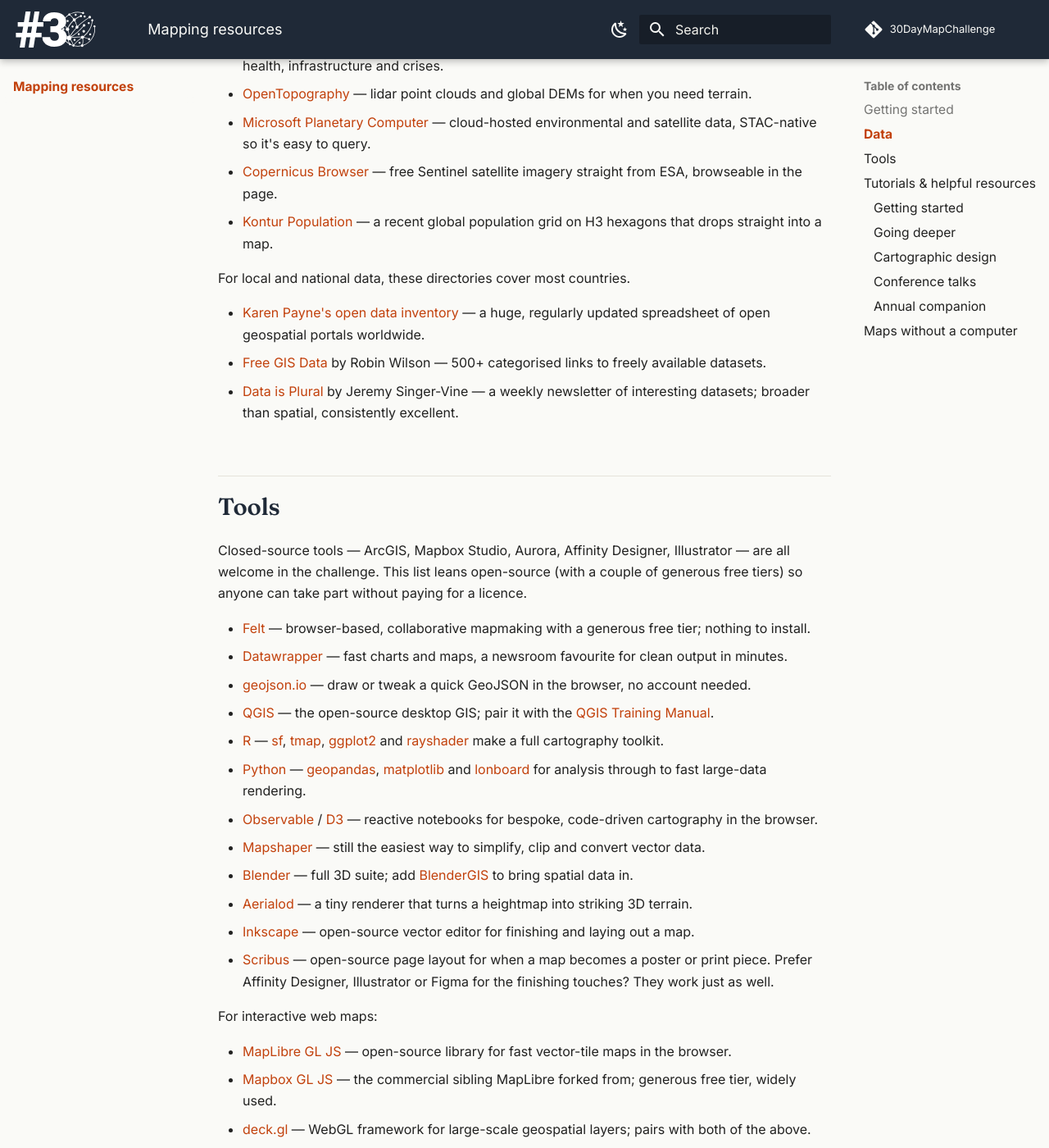
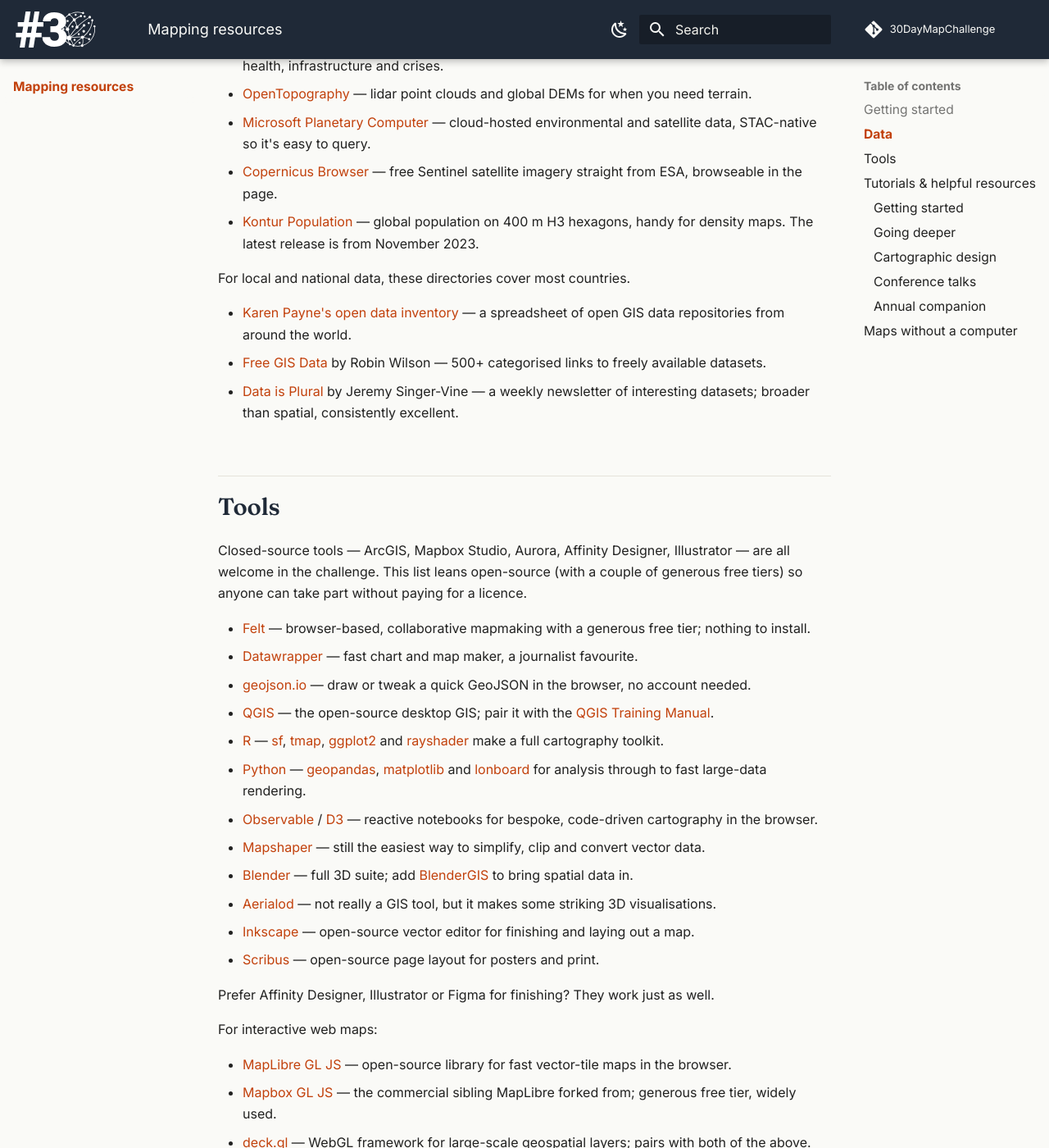
Before and after one commit to tjukanovt/30DayMapChallenge, an MkDocs documentation site: the page built from docs/resources.md, in a window 1280 px wide and 1400 px high, scrolled down 1304 px. Shown: the whole window at 82% size. Built offline with MkDocs 1.6.1 and Material for MkDocs 9.7.7, drawn with Linux system fonts in a browser that asks for light colours; comment, search, counter and statistics services are not loaded; some of the changed text lies outside the part shown.

Commit message:
Resources: audit pass, fix errors and drop unverified claims
- Fix Klas Karlsson's surname
- Point Kontur Population at its HDX page and note the Nov 2023 release
  instead of calling it recent
- Revert descriptions I had invented (Overture, Karen Payne's sheet,
  Datawrapper, Aerialod) to neutral or original wording
- Reword the Lehotska entry to what is verifiable (2025 edition)
- List every analog-themed year 2020-2025 in Maps without a computer
- Split the closed-source design nod out of the Scribus bullet

Co-Authored-By: Claude Sonnet 5.5 <noreply@anthropic.com>
Claude-Session: https://claude.ai/code/session_01TAwkCDsJcML8m23FGHZXKJ

```diff
--- a/docs/resources.md
+++ b/docs/resources.md
@@ -22,17 +22,17 @@ New to this? Pick a starting point that matches how you like to work.
 You can use whatever data you like. These open, global sources are a good place to start.
 
 - [OpenStreetMap](https://www.openstreetmap.org/) — the community-built map of the world; grab extracts via [Geofabrik](https://www.geofabrik.de/data/download.html) or [Overpass turbo](https://overpass-turbo.eu/).
-- [Overture Maps](https://overturemaps.org/) — monthly global extracts blending OSM with other open data, cleaned and with stable IDs.
+- [Overture Maps](https://overturemaps.org/) — monthly global extracts that combine OpenStreetMap with other open data sources.
 - [Natural Earth](https://www.naturalearthdata.com/) — public-domain vector and raster at small scales; the quickest route to a clean world map.
 - [Humanitarian Data Exchange (HDX)](https://data.humdata.org/) — thousands of country-level datasets on population, health, infrastructure and crises.
 - [OpenTopography](https://opentopography.org/) — lidar point clouds and global DEMs for when you need terrain.
 - [Microsoft Planetary Computer](https://planetarycomputer.microsoft.com/) — cloud-hosted environmental and satellite data, STAC-native so it's easy to query.
 - [Copernicus Browser](https://browser.dataspace.copernicus.eu/) — free Sentinel satellite imagery straight from ESA, browseable in the page.
-- [Kontur Population](https://www.kontur.io/portfolio/population-dataset/) — a recent global population grid on H3 hexagons that drops straight into a map.
+- [Kontur Population](https://data.humdata.org/dataset/kontur-population-dataset) — global population on 400 m H3 hexagons, handy for density maps. The latest release is from November 2023.
 
 For local and national data, these directories cover most countries.
 
-- [Karen Payne's open data inventory](https://docs.google.com/spreadsheets/d/1utQRlrX3lJniBjWE3rNjLZeTRsbjH-zdjxNmXhhvO9Q/edit) — a huge, regularly updated spreadsheet of open geospatial portals worldwide.
+- [Karen Payne's open data inventory](https://docs.google.com/spreadsheets/d/1utQRlrX3lJniBjWE3rNjLZeTRsbjH-zdjxNmXhhvO9Q/edit) — a spreadsheet of open GIS data repositories from around the world.
 - [Free GIS Data](https://freegisdata.rtwilson.com/) by Robin Wilson — 500+ categorised links to freely available datasets.
 - [Data is Plural](https://www.data-is-plural.com/) by Jeremy Singer-Vine — a weekly newsletter of interesting datasets; broader than spatial, consistently excellent.
 
@@ -41,7 +41,7 @@ For local and national data, these directories cover most countries.
 Closed-source tools — ArcGIS, Mapbox Studio, Aurora, Affinity Designer, Illustrator — are all welcome in the challenge. This list leans open-source (with a couple of generous free tiers) so anyone can take part without paying for a licence.
 
 - [Felt](https://felt.com/) — browser-based, collaborative mapmaking with a generous free tier; nothing to install.
-- [Datawrapper](https://www.datawrapper.de/) — fast charts and maps, a newsroom favourite for clean output in minutes.
+- [Datawrapper](https://www.datawrapper.de/) — fast chart and map maker, a journalist favourite.
 - [geojson.io](https://geojson.io/) — draw or tweak a quick GeoJSON in the browser, no account needed.
 - [QGIS](https://qgis.org/) — the open-source desktop GIS; pair it with the [QGIS Training Manual](https://docs.qgis.org/latest/en/docs/training_manual/).
 - [R](https://www.r-project.org/) — [sf](https://r-spatial.github.io/sf/), [tmap](https://r-tmap.github.io/tmap/), [ggplot2](https://ggplot2.tidyverse.org/) and [rayshader](https://www.rayshader.com/) make a full cartography toolkit.
@@ -49,9 +49,11 @@ Closed-source tools — ArcGIS, Mapbox Studio, Aurora, Affinity Designer, Illust
 - [Observable](https://observablehq.com/) / [D3](https://d3js.org/) — reactive notebooks for bespoke, code-driven cartography in the browser.
 - [Mapshaper](https://mapshaper.org/) — still the easiest way to simplify, clip and convert vector data.
 - [Blender](https://www.blender.org/) — full 3D suite; add [BlenderGIS](https://github.com/domlysz/BlenderGIS) to bring spatial data in.
-- [Aerialod](https://ephtracy.github.io/index.html?page=aerialod) — a tiny renderer that turns a heightmap into striking 3D terrain.
+- [Aerialod](https://ephtracy.github.io/index.html?page=aerialod) — not really a GIS tool, but it makes some striking 3D visualisations.
 - [Inkscape](https://inkscape.org/) — open-source vector editor for finishing and laying out a map.
-- [Scribus](https://www.scribus.net/) — open-source page layout for when a map becomes a poster or print piece. Prefer Affinity Designer, Illustrator or Figma for the finishing touches? They work just as well.
+- [Scribus](https://www.scribus.net/) — open-source page layout for posters and print.
+
+Prefer Affinity Designer, Illustrator or Figma for finishing? They work just as well.
 
 For interactive web maps:
 
@@ -93,13 +95,13 @@ A curated set — short on padding, all free.
 
 ### Annual companion
 
-- [30DayMapChallenge Resource Guide](https://karomapper.substack.com/) by Karolína Lehotská — refreshed each November with that year's picks.
+- [30DayMapChallenge Resource Guide](https://karomapper.substack.com/) by Karolína Lehotská — her favourite links, tools and tips for the challenge. The latest edition is from 2025.
 
 ## Maps without a computer
 
-Plenty of brilliant #30DayMapChallenge entries never touch a screen. Pen, watercolour, embroidery, Lego, ceramics, baking — if you can shape it, you can map with it. It comes back as a theme most years (2020's *Map not made with GIS software*, 2021's *Map made without using a computer*, 2022's *A map without a computer*, 2024's *Pen & paper*, 2025's *Analog*), and the results are reliably some of the most loved maps of the month.
+Plenty of brilliant #30DayMapChallenge entries never touch a screen. Pen, watercolour, embroidery, Lego, ceramics, baking — if you can shape it, you can map with it. It has been a theme every year since 2020: *Map not made with GIS software* (2020), *Map made without using a computer* (2021), *A map without a computer* (2022), *Analog map* (2023), *Pen & paper* (2024) and *Analog* (2025).
 
-Browse the most-loved hand-made entries from past years:
+The archive keeps the most-liked entries from the first three of those:
 
 - [2022 · Day 17 — A map without a computer](2022/day17_A_map_without_a_computer.md)
 - [2021 · Day 15 — Map made without using a computer](2021/day15_Map_made_without_using_a_computer.md)
```
Also changed, not shown: other parts of docs/resources.md (+1 -1 lines).
